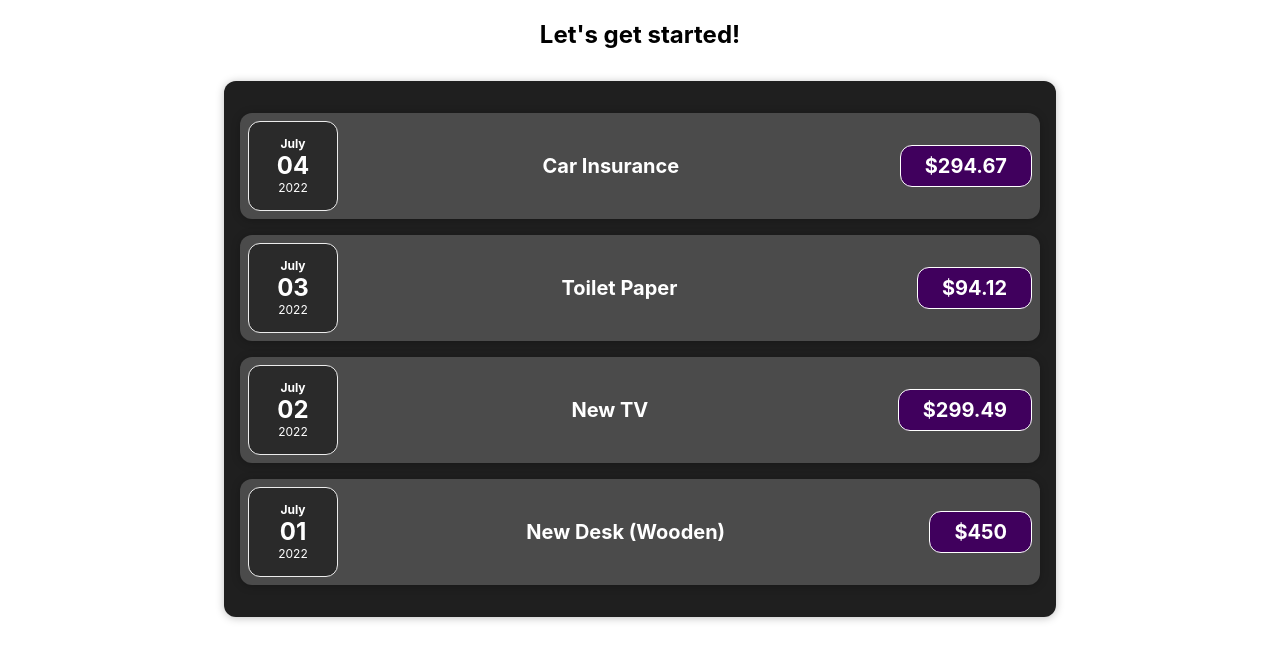
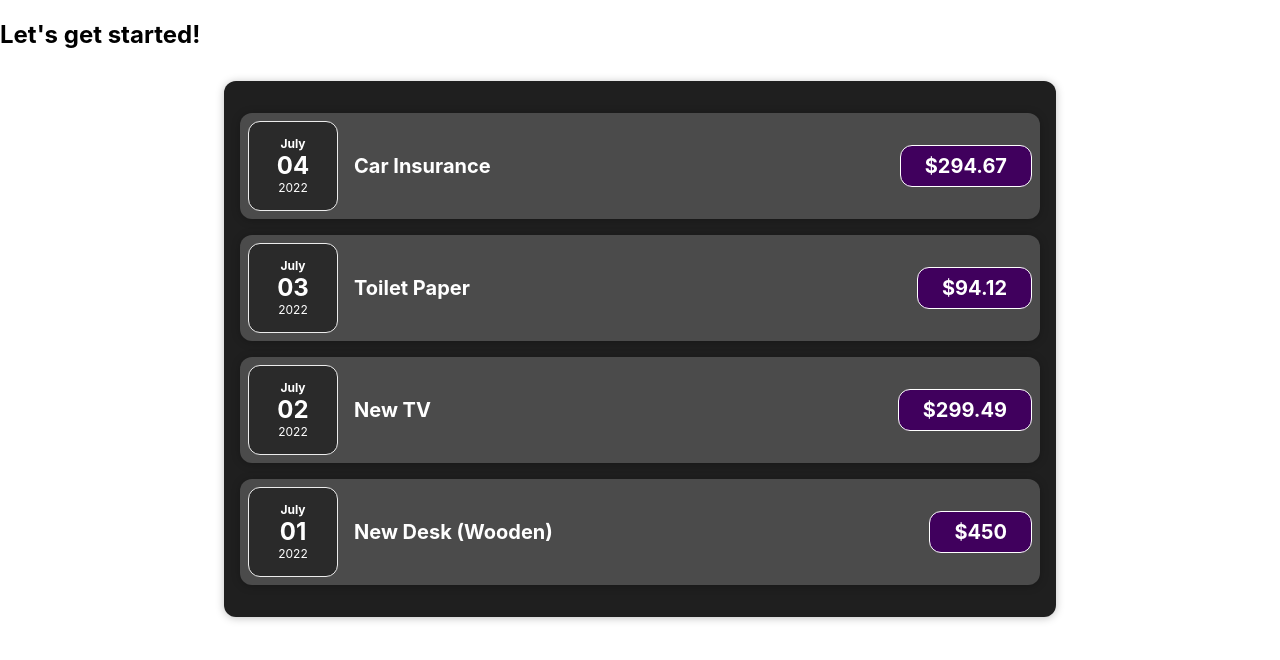
Before and after one commit to Jerry-Yeh/React-The-Complete-Guide-Section3to5, a React (Create React App) app: page / in a window 1280 px wide. Shown: the top 660 px of the page. Built offline with nearby package versions, Linux system fonts and the light colour scheme.

Commit message:
A Closer Look At JSX

```diff
--- a/src/App.js
+++ b/src/App.js
@@ -2,6 +2,7 @@
 
 import "./App.css";
 import Expenses from "./components/Expenses";
+import React from "react";
 
 function App() {
   const expenses = [
@@ -11,12 +12,19 @@ function App() {
     { title: "New Desk (Wooden)", amount: 450, date: new Date(2022, 6, 1) },
   ];
 
-  return (
-    <div className="App">
-      <h2>Let's get started!</h2>
-      <Expenses items={expenses} />
-    </div>
+  return React.createElement(
+    "div",
+    {},
+    React.createElement("h2", {}, "Let's get started!"),
+    React.createElement(Expenses, { items: expenses })
   );
+
+  // return (
+  //   <div className="App">
+  //     <h2>Let's get started!</h2>
+  //     <Expenses items={expenses} />
+  //   </div>
+  // );
 }
 
 export default App;
```
